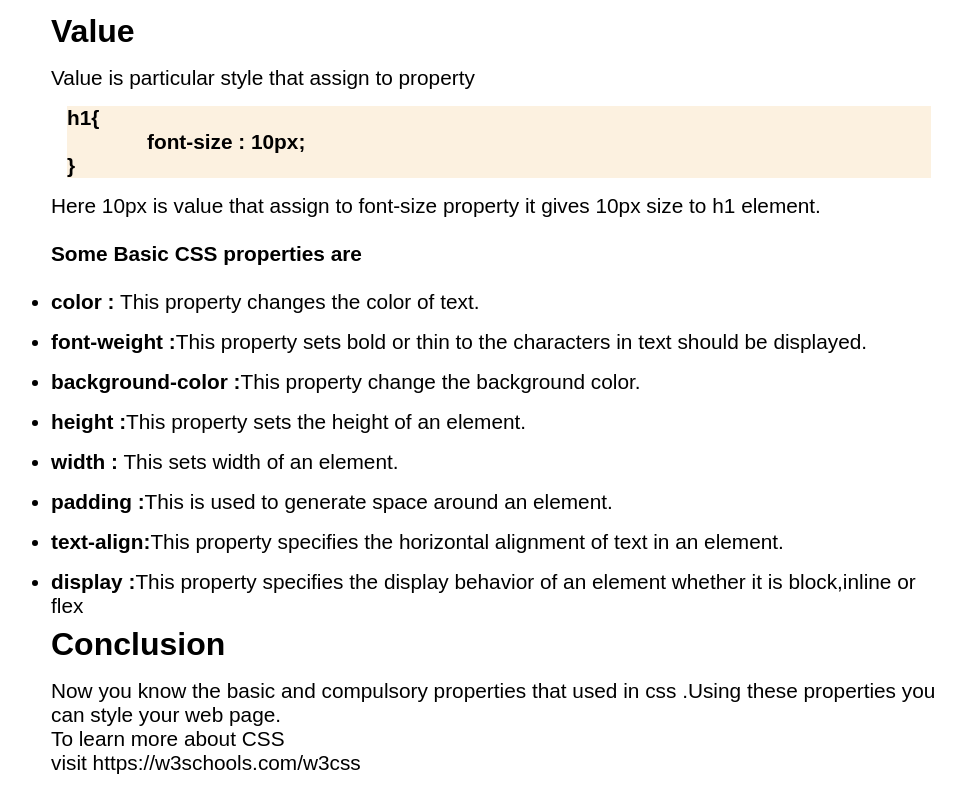
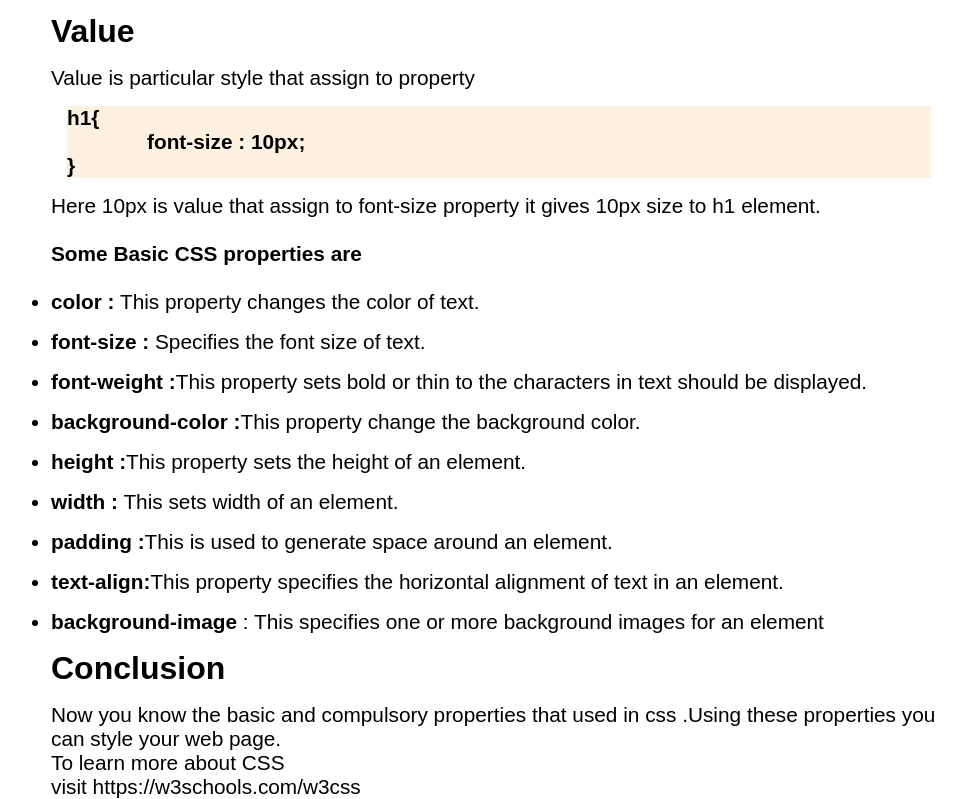
Before and after one commit to aiman-ansari/blog-on-css, a plain HTML site: page index.html in a window 1280 px wide. Shown: the part 1198-1997 px from the top of the page, without its empty margins (141-1106 px from the left). Drawn offline with Linux system fonts and the light colour scheme; a web font is replaced by a local one.

Commit message:
Update index.html

```diff
--- a/index.html
+++ b/index.html
@@ -49,7 +49,8 @@
     <span class="bold-words">Some Basic CSS properties are</span><br><br>
     <ul>
     <li><span class="bold-words">color :</span> This property changes the color of text.</li>
-    <li><span class="bold-words">font-weight :</span>This property sets bold or thin to the characters in text should be displayed.<br>
+        <li><span class="bold-words">font-size :</span>	Specifies the font size of text.</li>
+        <li><span class="bold-words">font-weight :</span>This property sets bold or thin to the characters in text should be displayed.<br>
     </li>
     <li><span class="bold-words">background-color :</span>This property change the background color.
     </li>
@@ -61,8 +62,7 @@
     </li>
     <li>    <span class="bold-words">text-align:</span>This property specifies the horizontal alignment of text in an element.<br>
     </li>
-    <li><span class="bold-words">display :</span>This property specifies the display behavior of an element whether it is block,inline or flex<br></li>
-
+        <li><span class="bold-words">background-image</span> : This specifies one or more background images for an element
     <div class="heading">Conclusion</div>
     Now you know the basic and compulsory properties that used in css .Using these properties you can style your web page.<br>
     To learn more about CSS<br>
```
